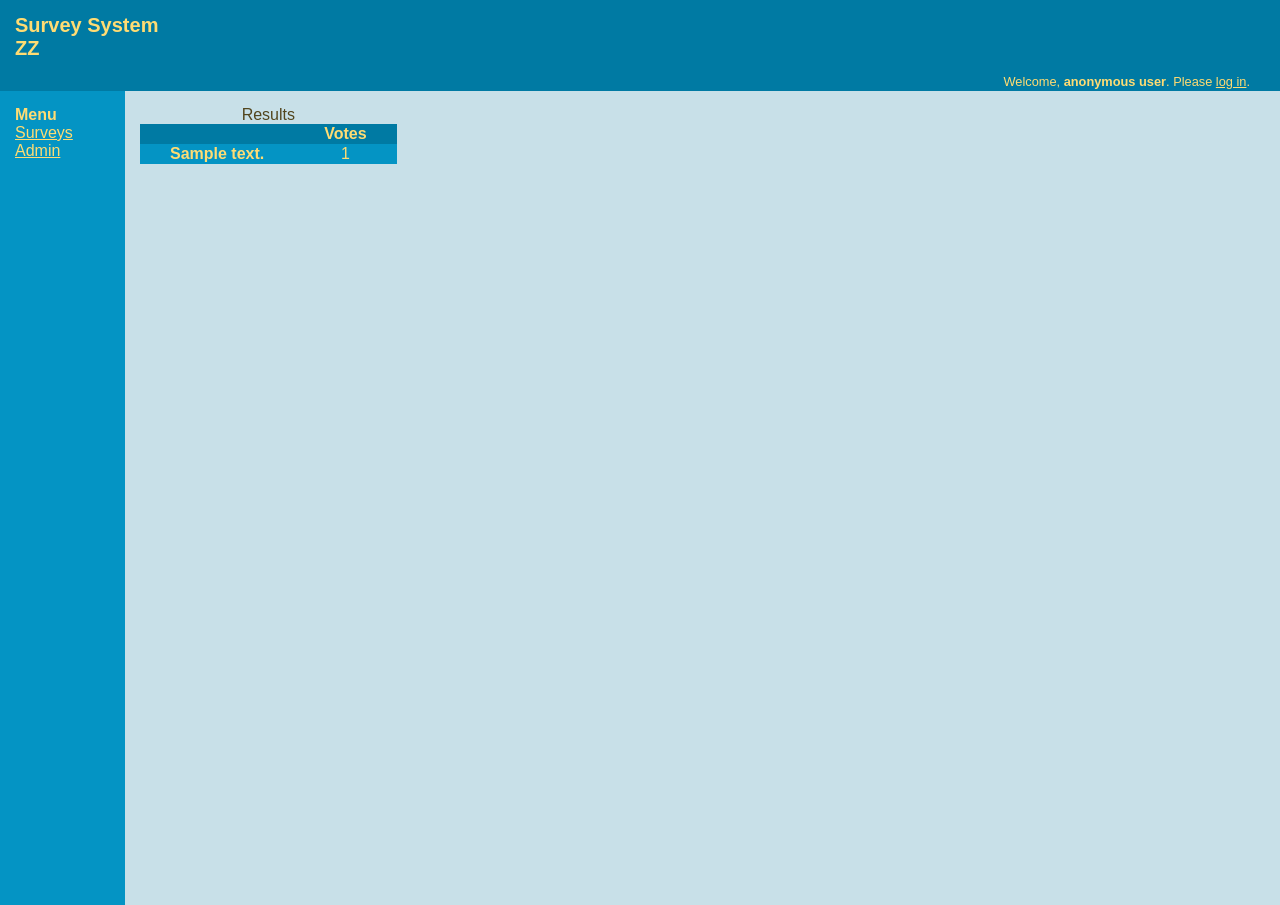
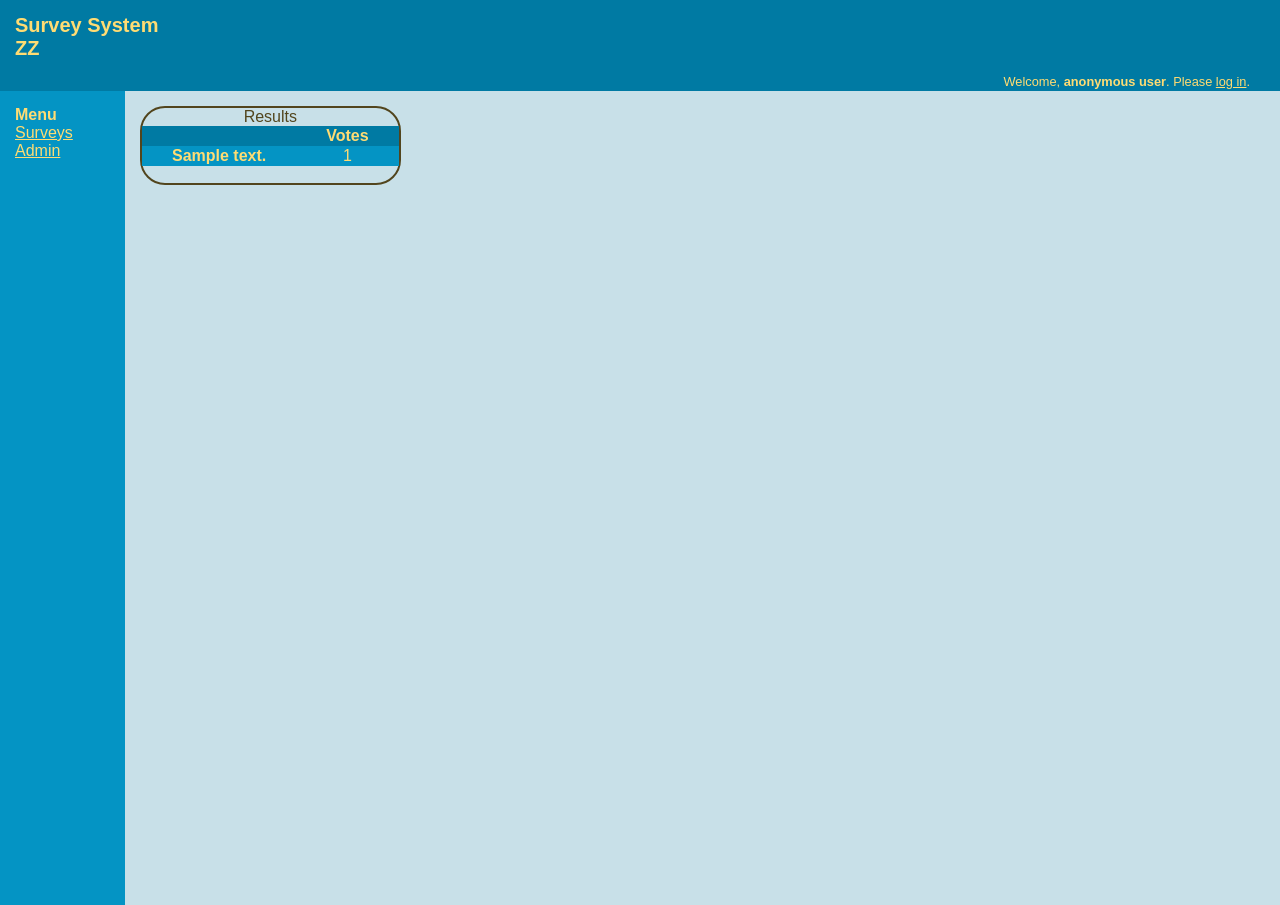
Before and after one commit to nkdm/SurveyZZ, a Django app: page /1/results in a window 1280 px wide. Shown: the top 905 px of the page. Run offline with Django 3.2, Linux system fonts and the light colour scheme; tables that the repository leaves empty hold one stand-in row (values such as "Sample post"); some libraries are stand-ins or nearby versions.

Commit message:
Table results in a new div with rounded frames

```diff
--- a/surveys/static/surveys/style.css
+++ b/surveys/static/surveys/style.css
@@ -102,3 +102,15 @@ table.results tbody tr:nth-child(odd) {
 	padding: 15px 15px 0px 140px;
 	height: 800px;
 }
+
+div.resultsFrame
+{
+	border:2px solid;
+	border-radius:25px;
+}
+
+.resultsFrame
+{
+	padding: 0px 0px 17px 0px;
+	display: inline-block;
+}
--- a/surveys/static/surveys/templateVisualize.js
+++ b/surveys/static/surveys/templateVisualize.js
@@ -1,4 +1,4 @@
 // Run the script on DOM ready:
 $(function(){
-	$('table').visualize({type: 'bar', width: '420px'});
+	$('table').visualize({type: 'bar', width: '420px'}).appendTo('#resultsChart');
 });
--- a/surveys/templates/surveys/results.html
+++ b/surveys/templates/surveys/results.html
@@ -2,6 +2,7 @@
 {% block title %}Results{% endblock %}
 
 {% block content %}
+<div class = "resultsFrame">
   <table class="results">
 	<caption>Results</caption>
 	<thead>
@@ -10,8 +11,6 @@
 		<th scope="col"> Votes </th>
 	  </tr>
 	</thead>
-
-
 	<tbody>
 	  {% for vote in votes %}
 	  <tr>
@@ -21,7 +20,10 @@
 	  {% endfor %}
 	</tbody>
   </table>
+</div>
+<div id=resultsChart>
 
+</div>
 {% load staticfiles %}
 <script type="text/javascript">
 	enhance({
```
Lines whose indentation alone changed are shown as unchanged.
